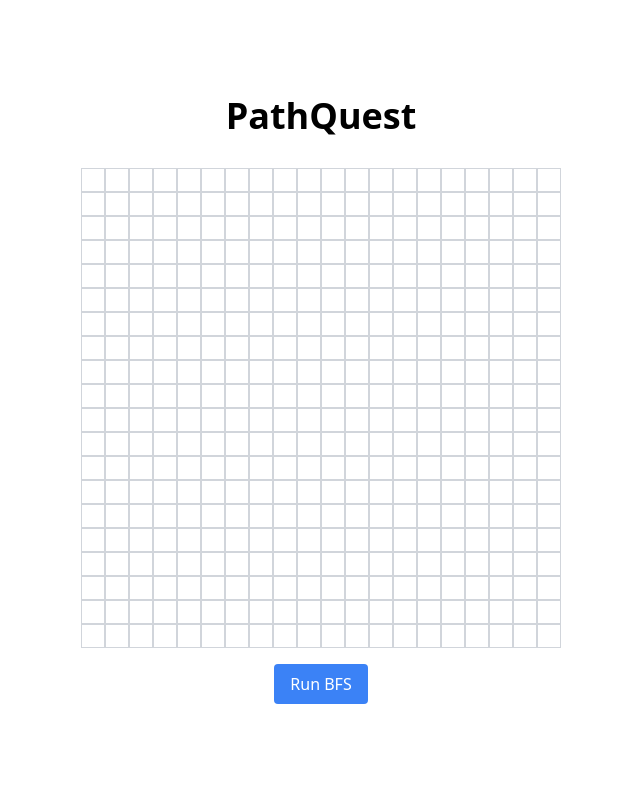
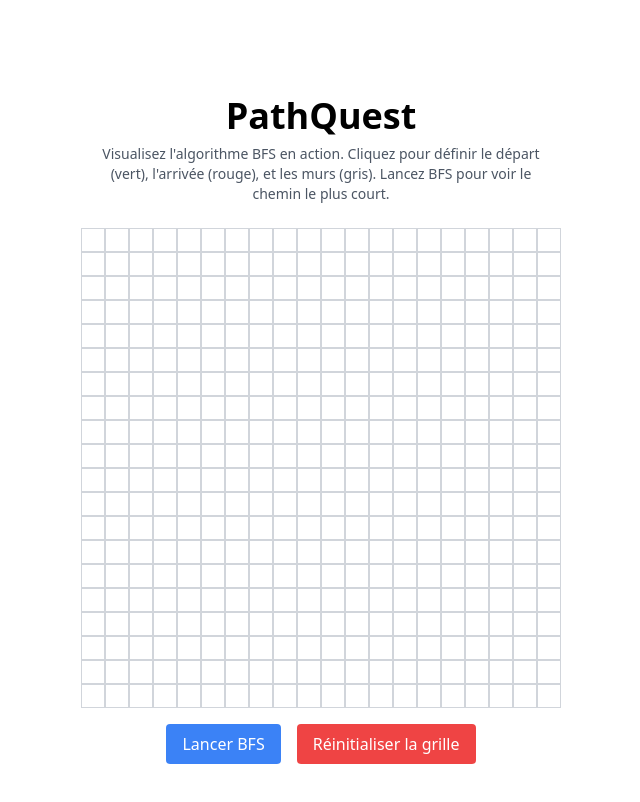
Before and after one commit to Titouan-Goubet/PathQuest, a Next.js app: page / in a window 1280 px wide. Shown: the top 802 px of the page, without its empty margins (319-959 px from the left). Built offline with nearby package versions, Linux system fonts and the light colour scheme.

Commit message:
Ajout d'une visualisation du voisinage de l'algo étape par étape ainsi que pour le path

```diff
--- a/src/algorithms/bfs.ts
+++ b/src/algorithms/bfs.ts
@@ -4,28 +4,28 @@ export function bfs(
   grid: boolean[][],
   start: Node,
   end: Node
-): { path: Node[]; visited: Node[] } {
+): { steps: Node[][]; path: Node[] } {
   const rows = grid.length;
   const cols = grid[0].length;
   const queue: Node[] = [start];
   const visited: boolean[][] = grid.map((row) => row.map(() => false));
   const parent: { [key: string]: Node | null } = {};
-  const visitedOrder: Node[] = [];
+  const steps: Node[][] = [[start]];
 
   visited[start[0]][start[1]] = true;
 
   while (queue.length > 0) {
     const current = queue.shift()!;
-    visitedOrder.push(current);
 
     if (current[0] === end[0] && current[1] === end[1]) {
+      // Path found
       const path: Node[] = [];
       let node: Node | null = end;
       while (node) {
         path.unshift(node);
         node = parent[`${node[0]},${node[1]}`];
       }
-      return { path, visited: visitedOrder };
+      return { steps, path };
     }
 
     const directions = [
@@ -34,6 +34,7 @@ export function bfs(
       [0, -1],
       [0, 1],
     ];
+    const newVisited: Node[] = [];
     for (const [dx, dy] of directions) {
       const newRow = current[0] + dx;
       const newCol = current[1] + dy;
@@ -49,9 +50,13 @@ export function bfs(
         queue.push([newRow, newCol]);
         visited[newRow][newCol] = true;
         parent[`${newRow},${newCol}`] = current;
+        newVisited.push([newRow, newCol]);
       }
+    }
+    if (newVisited.length > 0) {
+      steps.push([...steps[steps.length - 1], ...newVisited]);
     }
   }
 
-  return { path: [], visited: visitedOrder };
+  return { steps, path: [] };
 }
--- a/src/app/page.tsx
+++ b/src/app/page.tsx
@@ -1,10 +1,13 @@
 "use client";
 
-import { useState } from "react";
+import { useEffect, useState } from "react";
 import { bfs } from "../algorithms/bfs";
 import Grid from "../components/grid/grid";
 
 const GRID_SIZE = 20;
+const CELLS_PER_FRAME = 300;
+const VISIT_DELAY = 1;
+const PATH_DELAY = 30;
 
 export default function Home() {
   const [grid, setGrid] = useState<boolean[][]>(
@@ -16,6 +19,42 @@ export default function Home() {
   const [endNode, setEndNode] = useState<[number, number] | null>(null);
   const [path, setPath] = useState<[number, number][]>([]);
   const [visited, setVisited] = useState<[number, number][]>([]);
+  const [fullPath, setFullPath] = useState<[number, number][]>([]);
+  const [allVisited, setAllVisited] = useState<[number, number][]>([]);
+  const [currentStep, setCurrentStep] = useState(0);
+  const [isRunning, setIsRunning] = useState(false);
+  const [isDrawingPath, setIsDrawingPath] = useState(false);
+  const [executionTime, setExecutionTime] = useState<number | null>(null);
+
+  useEffect(() => {
+    if (isRunning && !isDrawingPath && currentStep < allVisited.length) {
+      const timer = setTimeout(() => {
+        const nextStep = Math.min(
+          currentStep + CELLS_PER_FRAME,
+          allVisited.length
+        );
+        setVisited(allVisited.slice(0, nextStep));
+        setCurrentStep(nextStep);
+      }, VISIT_DELAY);
+      return () => clearTimeout(timer);
+    } else if (
+      isRunning &&
+      !isDrawingPath &&
+      currentStep === allVisited.length
+    ) {
+      setIsDrawingPath(true);
+      setCurrentStep(0);
+    } else if (isDrawingPath && currentStep < fullPath.length) {
+      const timer = setTimeout(() => {
+        setPath(fullPath.slice(0, currentStep + 1));
+        setCurrentStep(currentStep + 1);
+      }, PATH_DELAY);
+      return () => clearTimeout(timer);
+    } else if (isDrawingPath && currentStep === fullPath.length) {
+      setIsRunning(false);
+      setIsDrawingPath(false);
+    }
+  }, [isRunning, isDrawingPath, currentStep, allVisited, fullPath]);
 
   const handleCellClick = (row: number, col: number) => {
     if (!startNode) {
@@ -31,15 +70,46 @@ export default function Home() {
 
   const runBFS = () => {
     if (startNode && endNode) {
-      const { path, visited } = bfs(grid, startNode, endNode);
-      setPath(path);
-      setVisited(visited);
+      const startTime = performance.now();
+      const { steps, path } = bfs(grid, startNode, endNode);
+      const endTime = performance.now();
+      setExecutionTime(endTime - startTime);
+      setAllVisited(steps.flat());
+      setFullPath(path);
+      setPath([]);
+      setVisited([]);
+      setCurrentStep(0);
+      setIsRunning(true);
+      setIsDrawingPath(false);
     }
+  };
+
+  const resetGrid = () => {
+    setGrid(
+      Array(GRID_SIZE)
+        .fill(null)
+        .map(() => Array(GRID_SIZE).fill(false))
+    );
+    setStartNode(null);
+    setEndNode(null);
+    setPath([]);
+    setVisited([]);
+    setFullPath([]);
+    setAllVisited([]);
+    setCurrentStep(0);
+    setIsRunning(false);
+    setIsDrawingPath(false);
+    setExecutionTime(null);
   };
 
   return (
     <main className="flex min-h-screen flex-col items-center justify-center p-24">
-      <h1 className="text-4xl font-bold mb-8">PathQuest</h1>
+      <h1 className="text-4xl font-bold mb-2">PathQuest</h1>
+      <p className="text-center mb-6 max-w-md text-sm text-gray-600">
+        Visualisez l&apos;algorithme BFS en action. Cliquez pour définir le
+        départ (vert), l&apos;arrivée (rouge), et les murs (gris). Lancez BFS
+        pour voir le chemin le plus court.
+      </p>
       <Grid
         grid={grid}
         startNode={startNode}
@@ -48,12 +118,29 @@ export default function Home() {
         visited={visited}
         onCellClick={handleCellClick}
       />
-      <button
-        className="mt-4 px-4 py-2 bg-blue-500 text-white rounded hover:bg-blue-600"
-        onClick={runBFS}
-      >
-        Run BFS
-      </button>
+      <div className="mt-4 space-x-4">
+        <button
+          className="px-4 py-2 bg-blue-500 text-white rounded hover:bg-blue-600"
+          onClick={runBFS}
+          disabled={isRunning || !startNode || !endNode}
+        >
+          Lancer BFS
+        </button>
+        <button
+          className="px-4 py-2 bg-red-500 text-white rounded hover:bg-red-600"
+          onClick={resetGrid}
+        >
+          Réinitialiser la grille
+        </button>
+      </div>
+      {executionTime !== null && (
+        <p className="mt-4">
+          Temps d&apos;exécution : {executionTime.toFixed(2)} ms
+        </p>
+      )}
+      {fullPath.length > 0 && (
+        <p className="mt-2">Longueur du chemin : {fullPath.length} cellules</p>
+      )}
     </main>
   );
 }
--- a/src/components/grid/grid.tsx
+++ b/src/components/grid/grid.tsx
@@ -1,3 +1,5 @@
+import React from "react";
+
 interface CellProps {
   isStart: boolean;
   isEnd: boolean;
@@ -7,14 +9,14 @@ interface CellProps {
   onClick: () => void;
 }
 
-const Cell = ({
+const Cell: React.FC<CellProps> = ({
   isStart,
   isEnd,
   isWall,
   isPath,
   isVisited,
   onClick,
-}: CellProps) => {
+}) => {
   let bgColor = "bg-white";
   if (isStart) bgColor = "bg-green-500";
   else if (isEnd) bgColor = "bg-red-500";
@@ -39,14 +41,24 @@ interface GridProps {
   onCellClick: (row: number, col: number) => void;
 }
 
-const Grid = ({
+const Grid: React.FC<GridProps> = ({
   grid,
   startNode,
   endNode,
   path,
   visited,
   onCellClick,
-}: GridProps) => {
+}) => {
+  const isInPath = (row: number, col: number): boolean => {
+    return Array.isArray(path) && path.some(([r, c]) => r === row && c === col);
+  };
+
+  const isVisited = (row: number, col: number): boolean => {
+    return (
+      Array.isArray(visited) && visited.some(([r, c]) => r === row && c === col)
+    );
+  };
+
   return (
     <div
       className="inline-grid gap-0"
@@ -61,10 +73,8 @@ const Grid = ({
             isStart={startNode?.[0] === rowIndex && startNode?.[1] === colIndex}
             isEnd={endNode?.[0] === rowIndex && endNode?.[1] === colIndex}
             isWall={isWall}
-            isPath={path.some(([r, c]) => r === rowIndex && c === colIndex)}
-            isVisited={visited.some(
-              ([r, c]) => r === rowIndex && c === colIndex
-            )}
+            isPath={isInPath(rowIndex, colIndex)}
+            isVisited={isVisited(rowIndex, colIndex)}
             onClick={() => onCellClick(rowIndex, colIndex)}
           />
         ))
```
